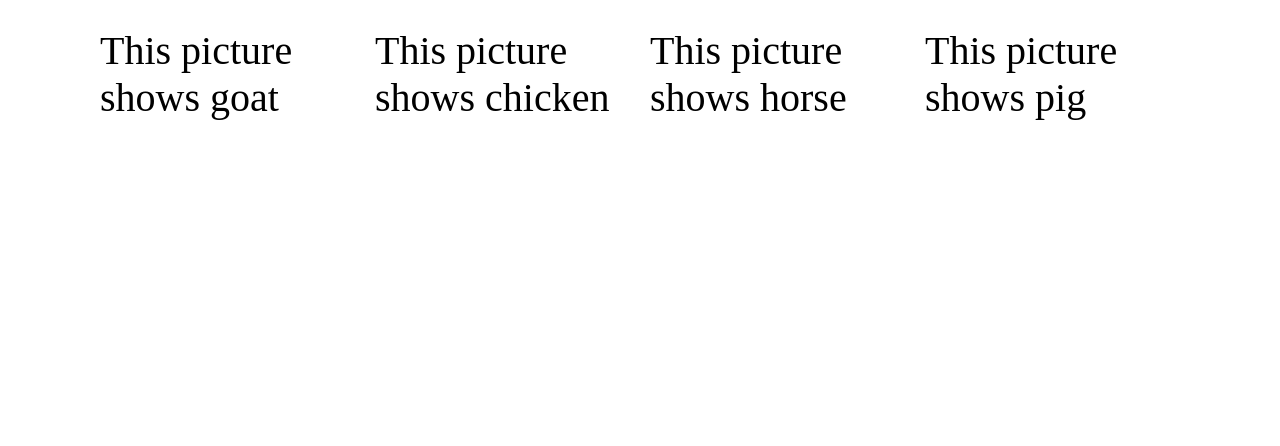
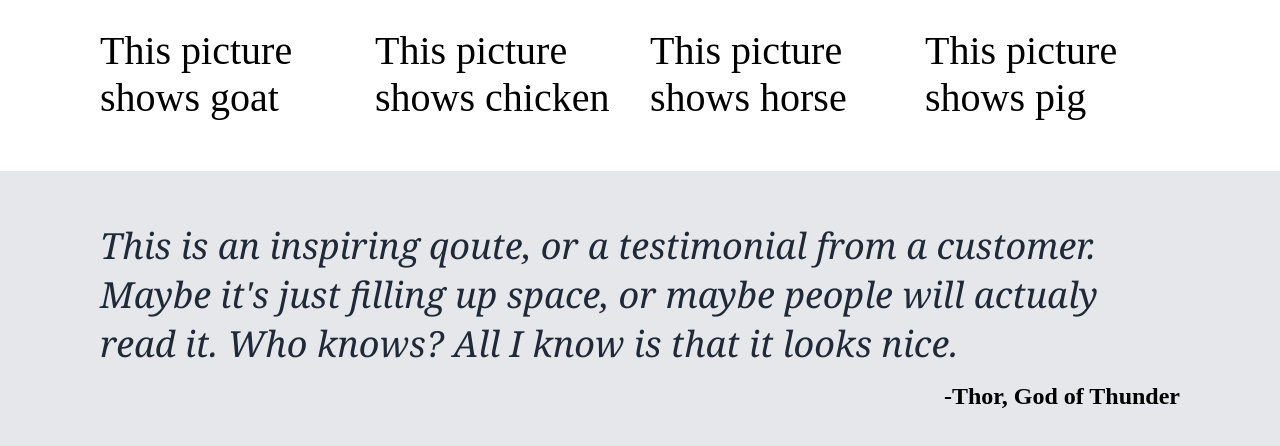
Before and after one commit to igorivor/landing_page, a plain HTML site: page index.html in a window 1280 px wide. Shown: the part 846-1292 px from the top of the page. Before the commit the page ends 1017 px from the top, so only its background shows below. Drawn offline with Linux system fonts and the light colour scheme.

Commit message:
feat: start main section (3/4) Implement flex layout and placeholder content; remaining one parts will follow in separate commits.

```diff
--- a/index.html
+++ b/index.html
@@ -53,7 +53,13 @@
             </div>
         </div>
         <div class="three">
-
+            <p id="qoute">
+                This is an inspiring qoute, or a testimonial from a
+                customer. Maybe it's just filling up space, or maybe
+                people will actualy read it. Who knows? All I know
+                is that it looks nice.
+            </p>
+            <h5 id="signature">-Thor, God of Thunder</h5>
         </div>
         <div class="four">
 
--- a/style.css
+++ b/style.css
@@ -108,3 +108,28 @@ button{
     font-weight: bold;
     color: darkblue;
 }
+.three{
+    display: flex;
+    flex-direction: column;
+    padding: 50px 100px;
+    background-color: #E5E7EB;
+    gap: 15px;
+}
+
+#qoute{
+    color: #1F2937;
+    font-size: 36px;
+    font-weight: 300;
+    font-style: italic;
+    font-family: Georgia, 'Times New Roman', Times, serif;
+    padding: 0;
+    margin: 0;
+}
+#signature{
+    font-size: 24px;
+    font-weight: 900;
+    color: black;
+    text-align: right;
+    padding: 0;
+    margin: 0;
+}
```
